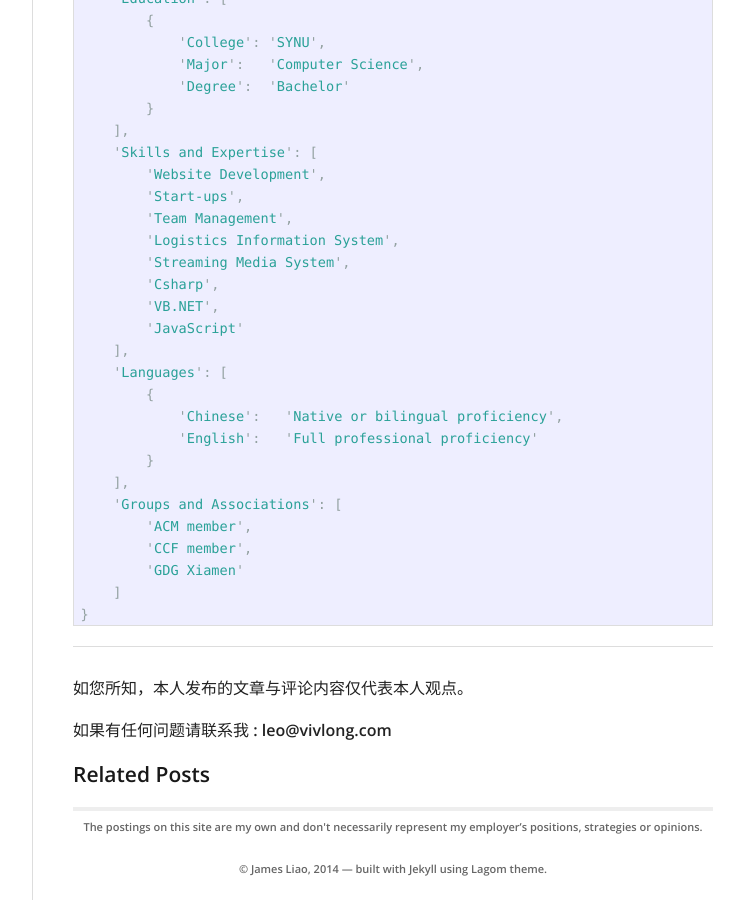
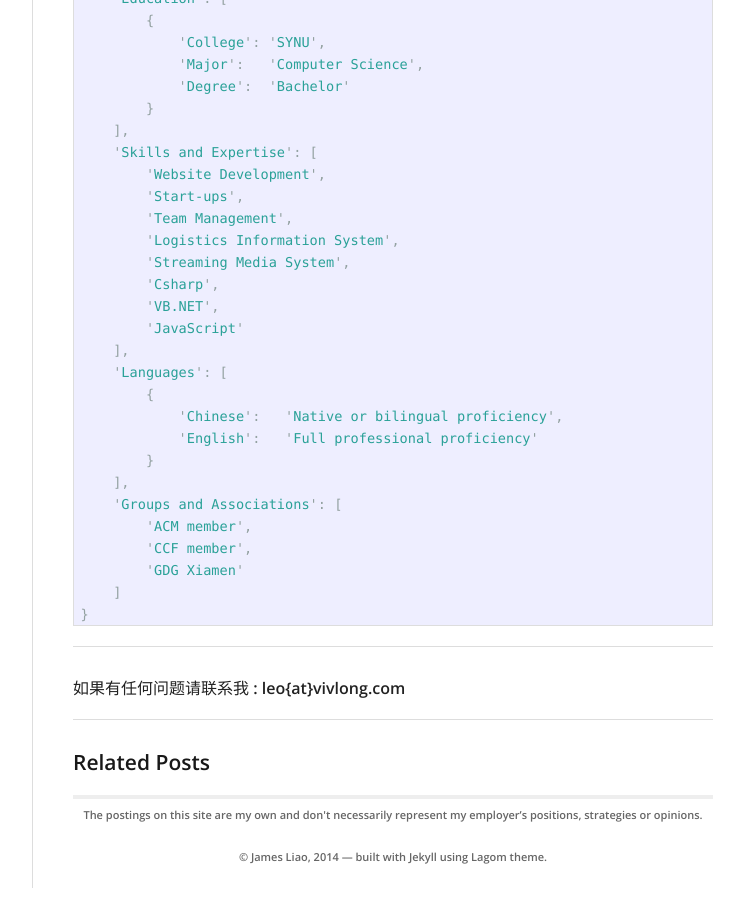
Before and after one commit to vivlong/vivlong.github.io, a Jekyll site: the page built from _posts/2014-04-16-About-Me.md, in a window 1280 px wide and 900 px high, scrolled down 579 px. Shown: the whole window, without its empty margins (378-1122 px from the left). Built offline with Jekyll 4.4.1, drawn with Linux system fonts in a browser that asks for light colours; nearby versions of some CDN libraries; Markdown is read by kramdown in place of the engine named in the settings.

Commit message:
Update 2014-04-16-About-Me.md

```diff
--- a/_posts/2014-04-16-About-Me.md
+++ b/_posts/2014-04-16-About-Me.md
@@ -59,6 +59,6 @@ About「Me」：
 
 ---
 
-如您所知，本人发布的文章与评论内容仅代表本人观点。
+如果有任何问题请联系我 : leo{at}vivlong.com
 
-如果有任何问题请联系我 : leo@vivlong.com
+---
```
